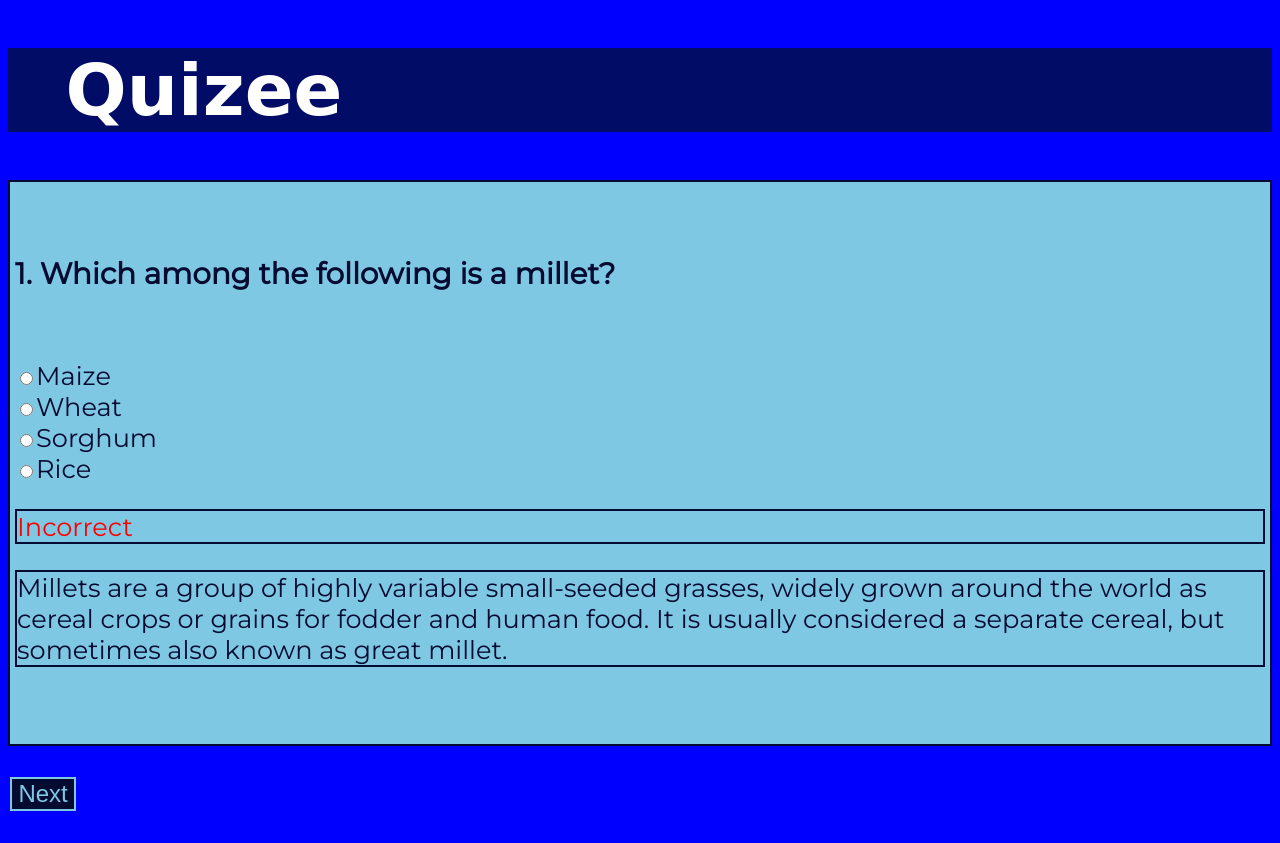
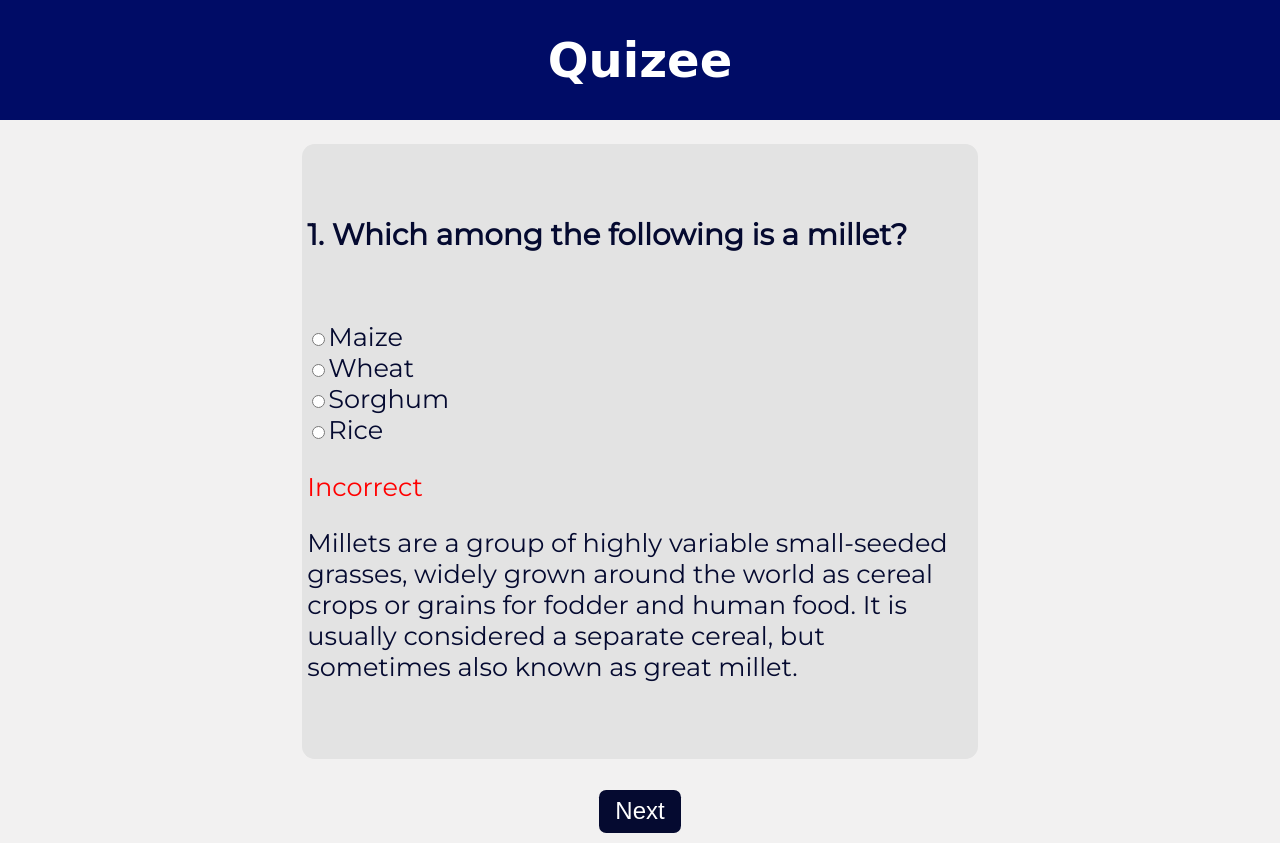
Before and after one commit to harkred/Quizee, a plain HTML site: page index.html in a window 1280 px wide. Both pictures are taken after a click on the button "Check". Before the commit the page ends 819 px from the top, so only its background shows below. Drawn offline with Linux system fonts and the light colour scheme; a web font is replaced by a local one.

Commit message:
Improved the design of the app

```diff
--- a/script.js
+++ b/script.js
@@ -19,7 +19,7 @@ check.addEventListener("click", () => {
     }
 
     const valid = document.querySelector(".valid"+currentQtn);
-    valid.style.display = "block";
+    valid.style.display = "flex";
 
     if (opted == "ans") {
         correct++;
@@ -33,9 +33,9 @@ check.addEventListener("click", () => {
 
 
     let ansPara = document.querySelector(".ans"+currentQtn);
-    ansPara.style.display = "block";
+    ansPara.style.display = "flex";
 
-    next.style.display = "block";
+    next.style.display = "flex";
     check.style.display = "none";
 
 })
--- a/style.css
+++ b/style.css
@@ -3,15 +3,25 @@
 
 body {
     font-family: 'Montserrat', sans-serif;
-    background-color: #0000FF;
+    background-color: #f2f1f1;
+    display: flex;
+    flex-direction: column;
+    align-items: center;
+}
+
+header {
+    font-family: 'Festive', cursive;
+    font-size: 1.5em;
+    background-color: #000C66;
+    color: #FFFFFF;
+    position: fixed;
+    top: 0;
+    left: 0;
+    right: 0;
 }
 
 header h1 {
-    font-family: 'Festive', cursive;
-    font-size: 4.5em;
-    background-color: #000C66;
-    color: #FFFFFF;
-    padding: 0 0.80em 0 0.80em;
+    text-align: center;
 }
 
 h6 {
@@ -19,22 +29,19 @@ h6 {
 }
 
 div {
-    background-color: #7EC8E3;
+    background-color: #e3e3e3;
     color: #050A30;
     display: none;
+    margin-top: 5.3em;
     padding: 0.2em;
-    border-color:#050A30;
-    border-style: solid;
-    border-width: 2px;
+    padding-bottom: 2em;
     font-size: 1.6em;
-    padding-bottom: 2em;
+    border-radius: 0.5em;
 }
 
 p {
     display: none;
-    border-color:#050A30;
-    border-style: solid;
-    border-width: 2px;
+    width: 52vw;
 }
 
 .Q1 {
@@ -42,15 +49,22 @@ p {
 }
 
 footer button {
-    color:#7EC8E3;
+    color:#FFFFFF;
     background-color:#050A30;
     font-size: 1.5em;
-    border-color:#7EC8E3;
-    border-style: solid;
-    border-width: 2px;
+    border-style: none;
+    border-radius: 0.3em;
     cursor: pointer;
     margin: 0.1em;
     margin-top: 1.3em;
+    padding: 0.3em 0.7em 0.3em 0.7em;
+}
+
+footer button:hover {
+    background-color: #FFFFFF;
+    color:#050A30;
+    border-color:#050A30;
+    border-style: solid;
 }
 
 .stats {
@@ -59,12 +73,16 @@ footer button {
     flex-direction: column;
     justify-content: center;
     align-items: center;
-    color:#7EC8E3;
-    background-color:#050A30;
+    color:#050A30;
+    background-color:#e3e3e3;
     font-size: 2em;
-    border-color:#7EC8E3;
-    border-style: solid;
-    border-width: 2px;
+    border-radius: 0.5em;
+}
+
+@media(max-width: 950px) {
+    p {
+        width: 90vw;
+    }
 }
 
 footer .next {
```
